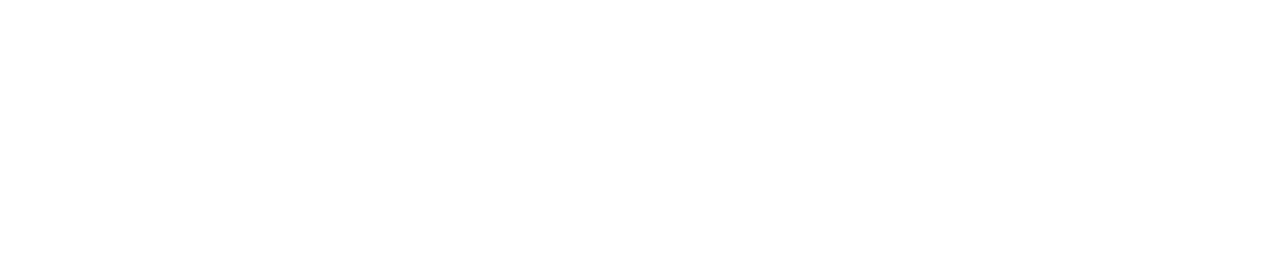
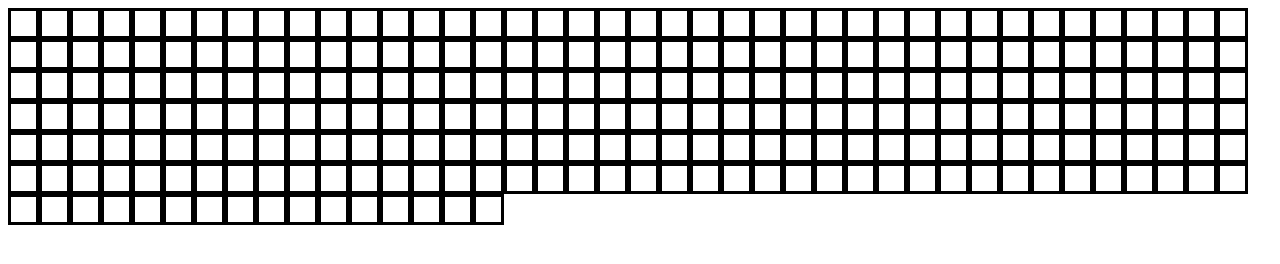
Before and after one commit to Sleman37/Etch-a-Sketch, a plain HTML site: page index.html in a window 1280 px wide. Drawn offline with Linux system fonts and the light colour scheme.

Commit message:
added the logic to append divs squares

```diff
--- a/script.js
+++ b/script.js
@@ -0,0 +1,11 @@
+let divList = []
+
+let container = document.querySelector(".container")
+for (let i = 0; i < 256; i++) {
+    let divSquare = document.createElement("div")
+    divSquare.style = "border: solid; height: 25px; width: 25px;"
+    divList.push(divSquare)
+}
+
+
+container.append(...divList)
--- a/style.css
+++ b/style.css
@@ -1,3 +1,4 @@
 .container {
     display: flex;
+    flex-wrap: wrap;
 }
```
